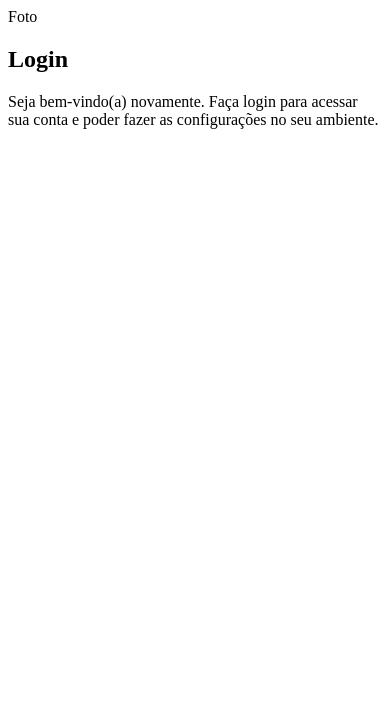
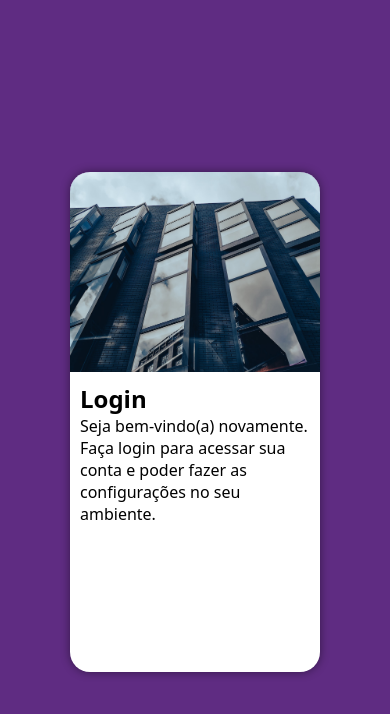
Before and after one commit to waltherpires/projeto-login, a plain HTML site: page index.html in a window 390 px wide. Drawn offline with Linux system fonts and the light colour scheme.

Commit message:
versao mobile first ajustes css iniciais

```diff
--- a/estilos/style.css
+++ b/estilos/style.css
@@ -5,3 +5,51 @@ Paleta de cores
 verde: #49a09d
 Lilás: #5f2c82
 */
+
+* {
+    font-family: system-ui, -apple-system, BlinkMacSystemFont, 'Segoe UI', Roboto, Oxygen, Ubuntu, Cantarell, 'Open Sans', 'Helvetica Neue', sans-serif;
+    padding: 0px;
+    margin: 0px;
+    box-sizing: border-box;
+}
+
+body, html {
+    background-color: #5f2c82;
+    height: 100vh;
+    width: 100vw;
+}
+
+main {
+    position: relative;
+    width: 100vw;
+    height: 100vh;
+}
+
+section#login {
+    position: absolute;
+    top: 50%;
+    left: 50%;
+    transform: translate(-50%, -50%);
+    overflow: hidden;
+
+    background-color: white;
+    width: 250px;
+    height: 500px;
+    border-radius: 20px;
+    box-shadow: 0px 0px 10px rgba(0, 0, 0, 0.452);
+}
+
+section#login > div#imagem {
+    display: block;
+    background: #5f2c82 url(../imagens/patternbuilding.jpg) no-repeat;
+    background-size: cover;
+    background-position: top center;
+
+    height: 200px;
+
+}
+
+section#login > div#formulario {
+    display: block;
+    padding: 10px;
+}
--- a/index.html
+++ b/index.html
@@ -10,7 +10,7 @@
     <main>
         <section id="login">
             <div id="imagem">
-                Foto
+                <!--Aqui vai a imagem-->
             </div>
             <div id="formulario">
                 <h1>Login</h1>
```
